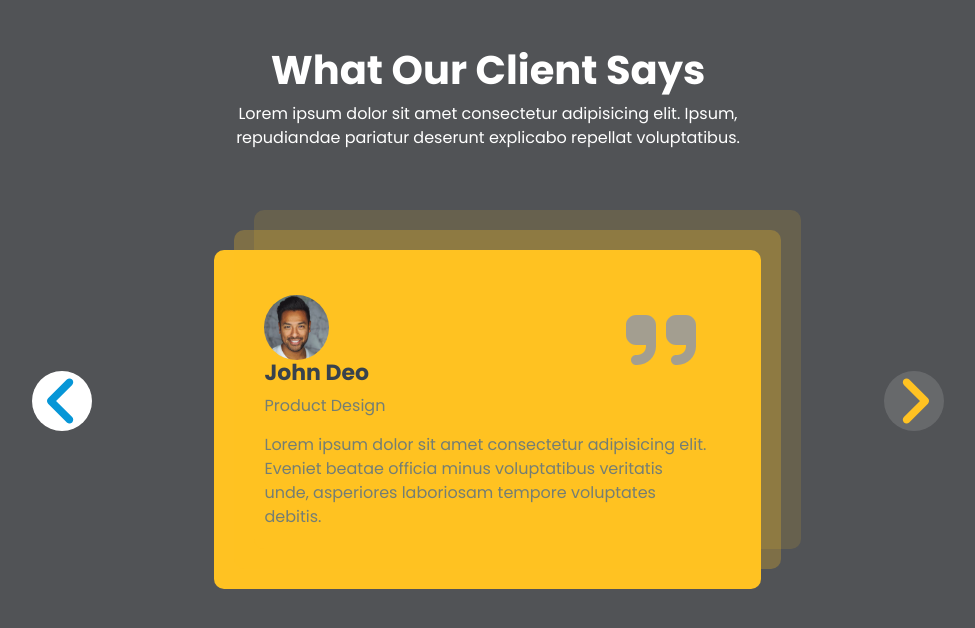
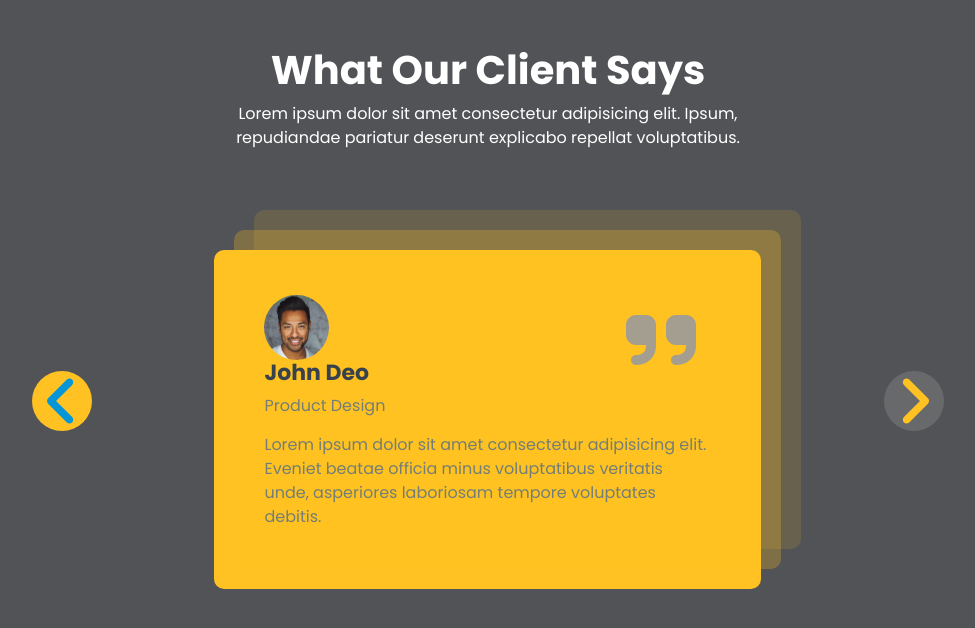
Before and after one commit to don939/QashConnect, a plain HTML site: page index.html in a window 1280 px wide. In both pictures the pointer is over the icon 214 px from the left and 2579 px from the top of the page. Shown: the part 2179-2807 px from the top of the page, without its empty margins (152-1127 px from the left). Drawn offline with nearby package versions, Linux system fonts and the light colour scheme.

Commit message:
Update style.css

```diff
--- a/assets/css/style.css
+++ b/assets/css/style.css
@@ -719,7 +719,7 @@ span {
 }
 
 .testimonial-section .tns-controls button svg:hover {
-    background-color: #fff;
+    background-color: #FFC222;
     color: #0696D7;
 }
 
```
